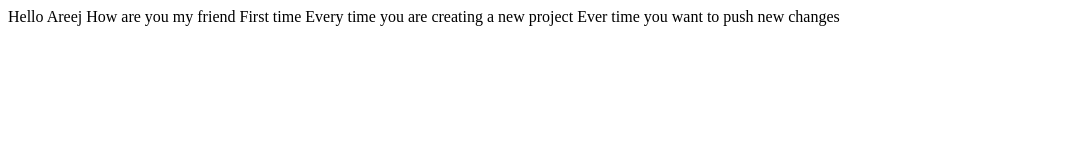
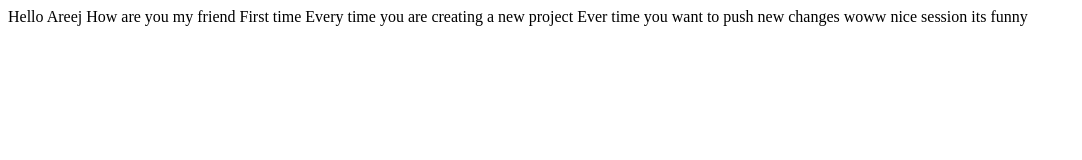
Before and after one commit to karam-mustafa/leenAreejAmal, a plain HTML site: page index.html in a window 1280 px wide. Shown: the whole page, without its empty margins (0-1082 px from the left). Drawn offline with Linux system fonts and the light colour scheme.

Commit message:
Update index.html

```diff
--- a/index.html
+++ b/index.html
@@ -21,5 +21,8 @@
     <!-- git add . -->
     <!-- git add commit "your message" -->
     <!-- git push origin main -->
+
+
+    woww nice session its funny
 </body>
 </html>
```
